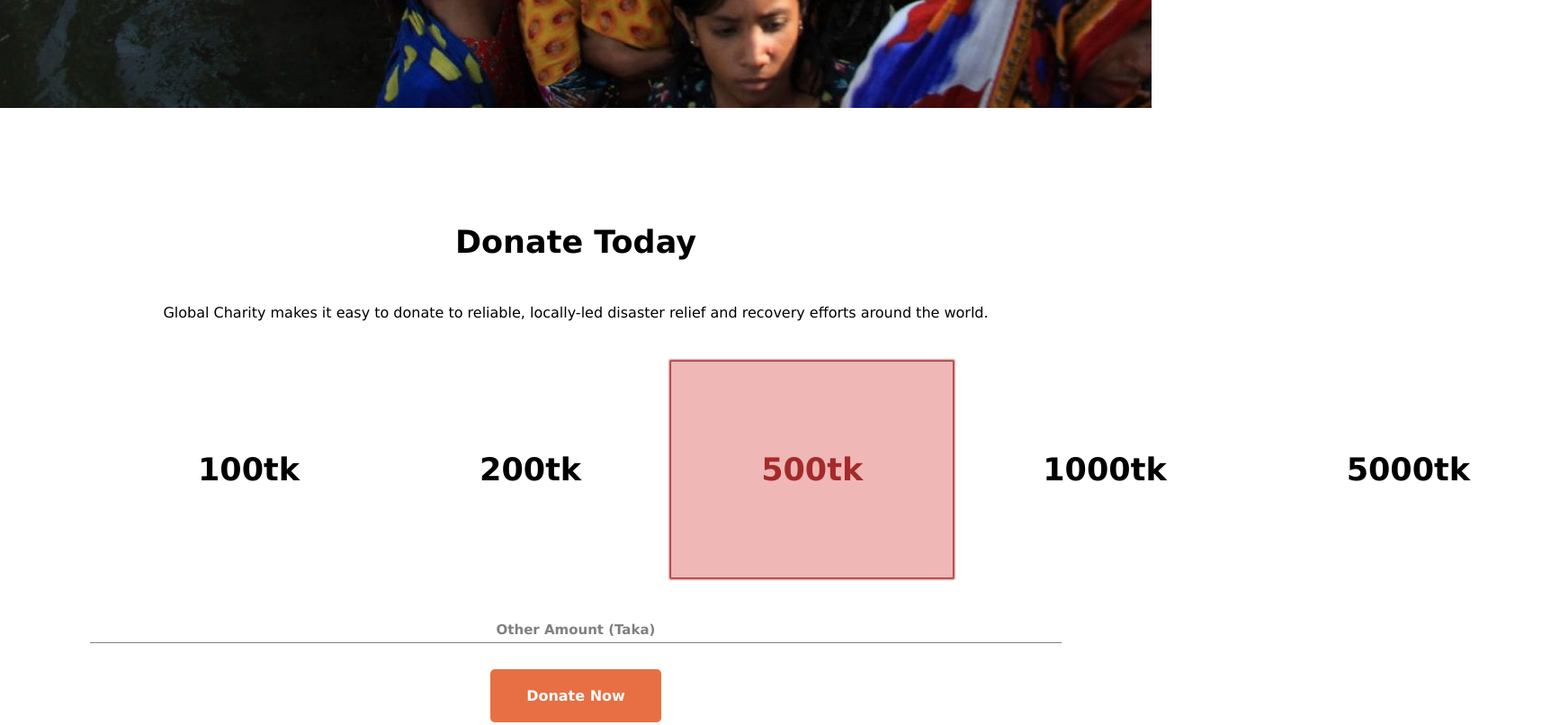
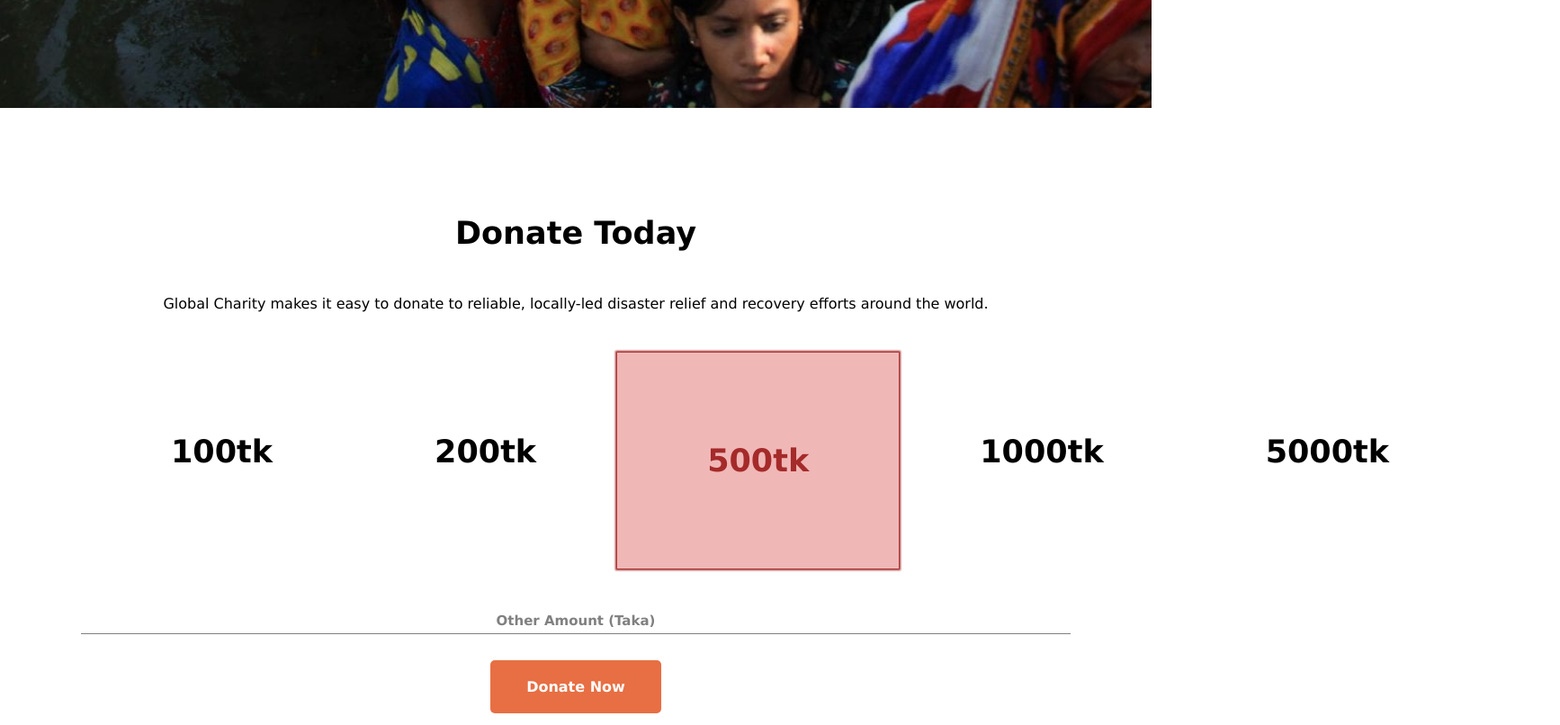
Before and after one commit to Ibra0034/donate-today-to-charity-project, a plain HTML site: page index.html in a window 1280 px wide. Shown: the part 980-1786 px from the top of the page at 90% size, 1734 px wide, since content can reach past the window. Drawn offline with Linux system fonts and the light colour scheme; a web font is replaced by a local one.

Commit message:
finalcheck

```diff
--- a/style.css
+++ b/style.css
@@ -49,11 +49,11 @@ h3 {
 .flexible-container {
     display: flex;
     text-align: center;
-    margin-left: 20px;
+    margin-left: 10px;
 }
 
 .cleareance-side {
-    padding: 100px;
+    padding: 90px;
     text-align: center;
 }
 
```
